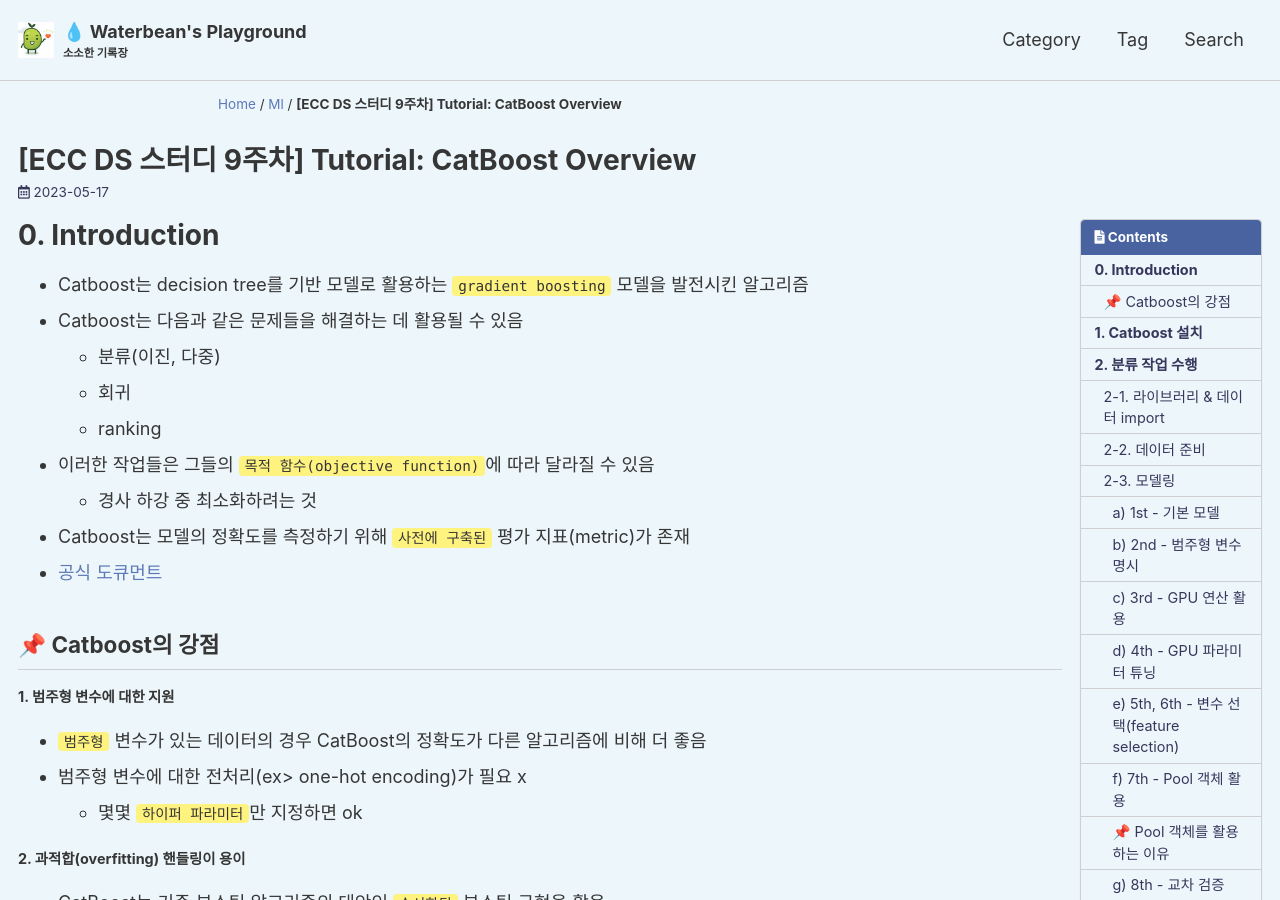
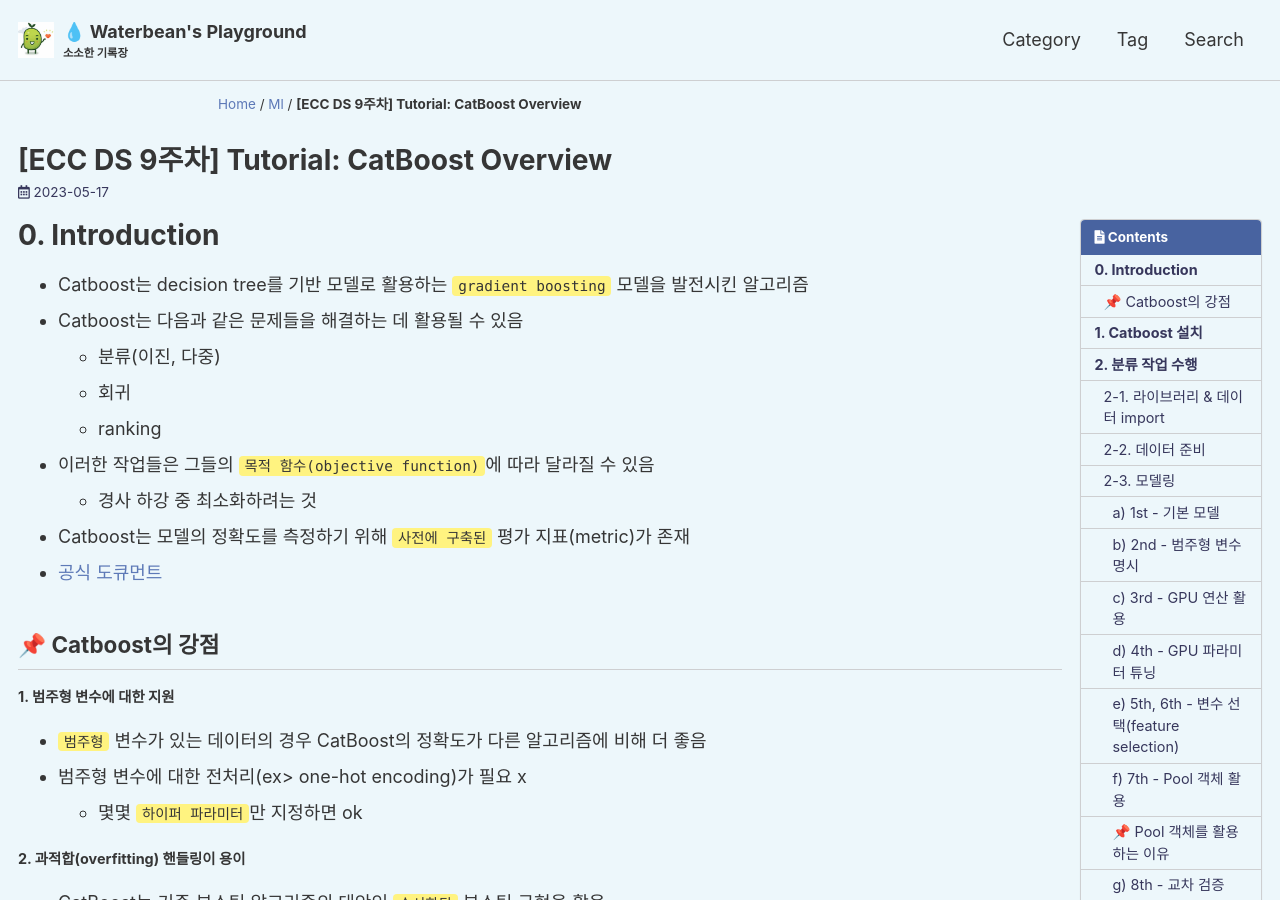
Before and after one commit to chasubeen/chasubeen.github.io, a Jekyll site: the page built from _posts/2023-05-17-catboost.md, in a window 1280 px wide and 900 px high. Built offline with Jekyll 4.4.1, drawn with Linux system fonts in a browser that asks for light colours; cached includes are drawn as plain includes.

Commit message:
ECC DS 스터디 9주차

```diff
--- a/_posts/2023-05-17-catboost.md
+++ b/_posts/2023-05-17-catboost.md
@@ -1,6 +1,6 @@
 ---
 layout: single
-title:  "[ECC DS 스터디 9주차] Tutorial: CatBoost Overview"
+title:  "[ECC DS 9주차] Tutorial: CatBoost Overview"
 categories: ML
 tags: [ECC, DS, Catboost]
 author_profile: false
```
